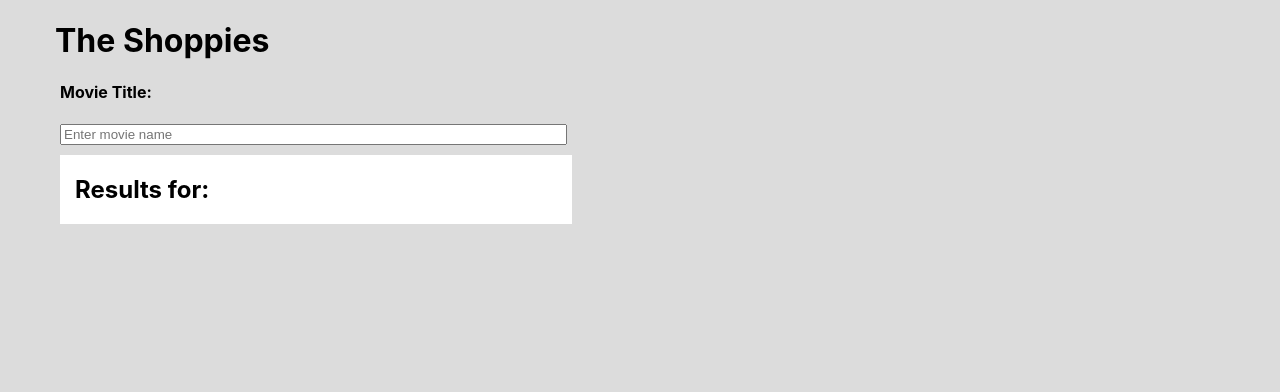
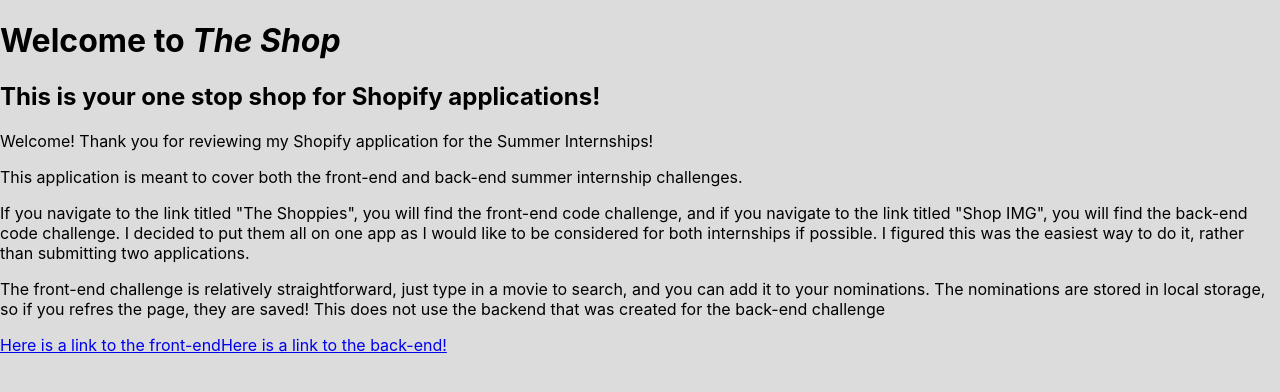
Before and after one commit to lucassherwin/the-shoppies-2, a React (Create React App) app: page / in a window 1280 px wide. Shown: the top 392 px of the page. Built offline with nearby package versions, Linux system fonts and the light colour scheme.

Commit message:
added welcome page

```diff
--- a/src/App.js
+++ b/src/App.js
@@ -1,5 +1,5 @@
 import React, { Component } from 'react';
-
+import Welcome from './components/Welcome.js';
 import Login from './components/Login.js';
 import UserPage from './components/UserPage.js';
 import CreatePost from './components/CreatePost.js';
@@ -111,7 +111,10 @@ class App extends Component {
     return (
       <div className='main'>
         <Switch>
-          <Route exact path='/'>
+          <Route exact path='/' >
+            <Welcome />
+          </Route>
+          <Route exact path='/shoppies'>
             <TheShoppies handleSearch={this.handleSearch} search={this.state.search} results={this.state.results} nominate={this.nominate} nominations={this.state.nominations} removeNomination={this.removeNomination} />
           </Route>
           <Route exact path='/login'>
--- /dev/null
+++ b/src/components/Welcome.js
@@ -0,0 +1,23 @@
+import React from 'react'
+
+export default function Welcome() {
+    return (
+        <div>
+            <h1>Welcome to <i>The Shop</i></h1>
+            <h2>This is your one stop shop for Shopify applications!</h2>
+            <p>Welcome! Thank you for reviewing my Shopify application for the Summer Internships!</p>
+            <p>This application is meant to cover both the front-end and back-end summer internship challenges.</p>
+            <p>If you navigate to the link titled "The Shoppies", you will find the front-end code challenge,
+            and if you navigate to the link titled "Shop IMG", you will find the back-end code challenge.
+            I decided to put them all on one app as I would like to be considered for both internships if possible.
+            I figured this was the easiest way to do it, rather than submitting two applications.</p>
+            <p>The front-end challenge is relatively straightforward, just type in a movie to search, and you can add it to your nominations.
+            The nominations are stored in local storage, so if you refres the page, they are saved! This does not use the backend that was
+            created for the back-end challenge</p>
+            <p>
+            <a href='https://github.com/lucassherwin/the-shoppies-2'>Here is a link to the front-end</a>
+            <a href='https://github.com/lucassherwin/shoppies-images'>Here is a link to the back-end!</a>
+            </p>
+        </div>
+    )
+}
```
Also changed, not shown: 1 other file (tests, documents, lock files or other folders).
